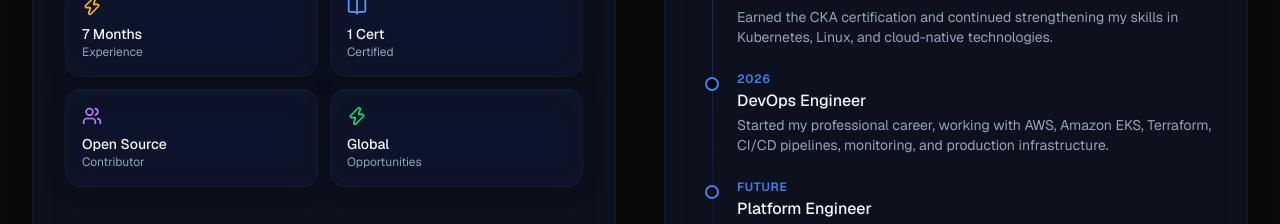
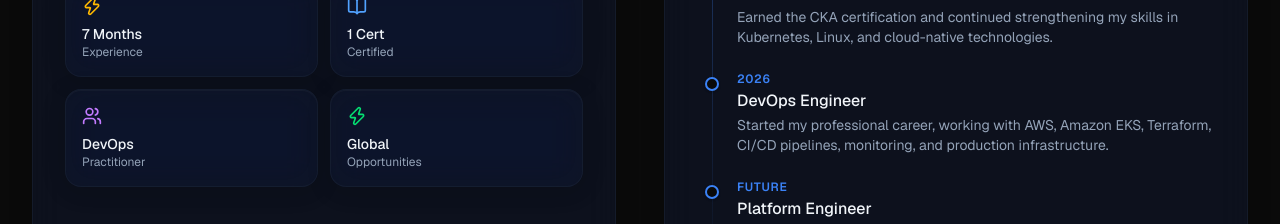
Before and after one commit to mareeswaranc/mareeswaranc, a Next.js app: page / in a window 1280 px wide. Shown: the part 1480-1704 px from the top of the page. Built offline with nearby package versions, Linux system fonts and the light colour scheme.

Commit message:
Update About.tsx

```diff
--- a/src/components/sections/About.tsx
+++ b/src/components/sections/About.tsx
@@ -20,7 +20,7 @@ const timeline = [
 const highlights = [
   { icon: Zap, label: "7 Months", sub: "Experience", color: "text-amber-400" },
   { icon: BookOpen, label: "1 Cert", sub: "Certified", color: "text-blue-400" },
-  { icon: Users, label: "Open Source", sub: "Contributor", color: "text-purple-400" },
+  { icon: Users, label: "DevOps", sub: "Practitioner", color: "text-purple-400" },
   { icon: Zap, label: "Global", sub: "Opportunities", color: "text-green-400" },
 ];
 
```
